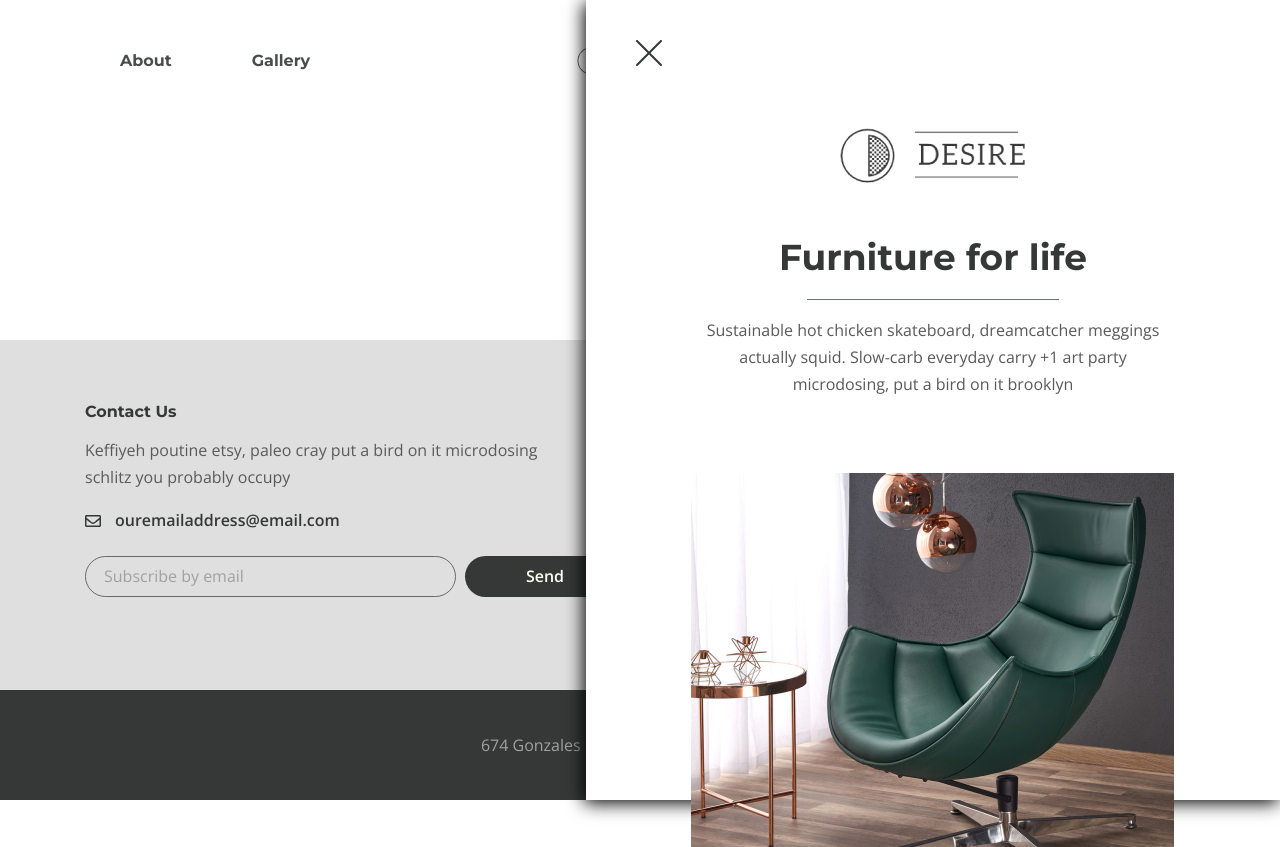
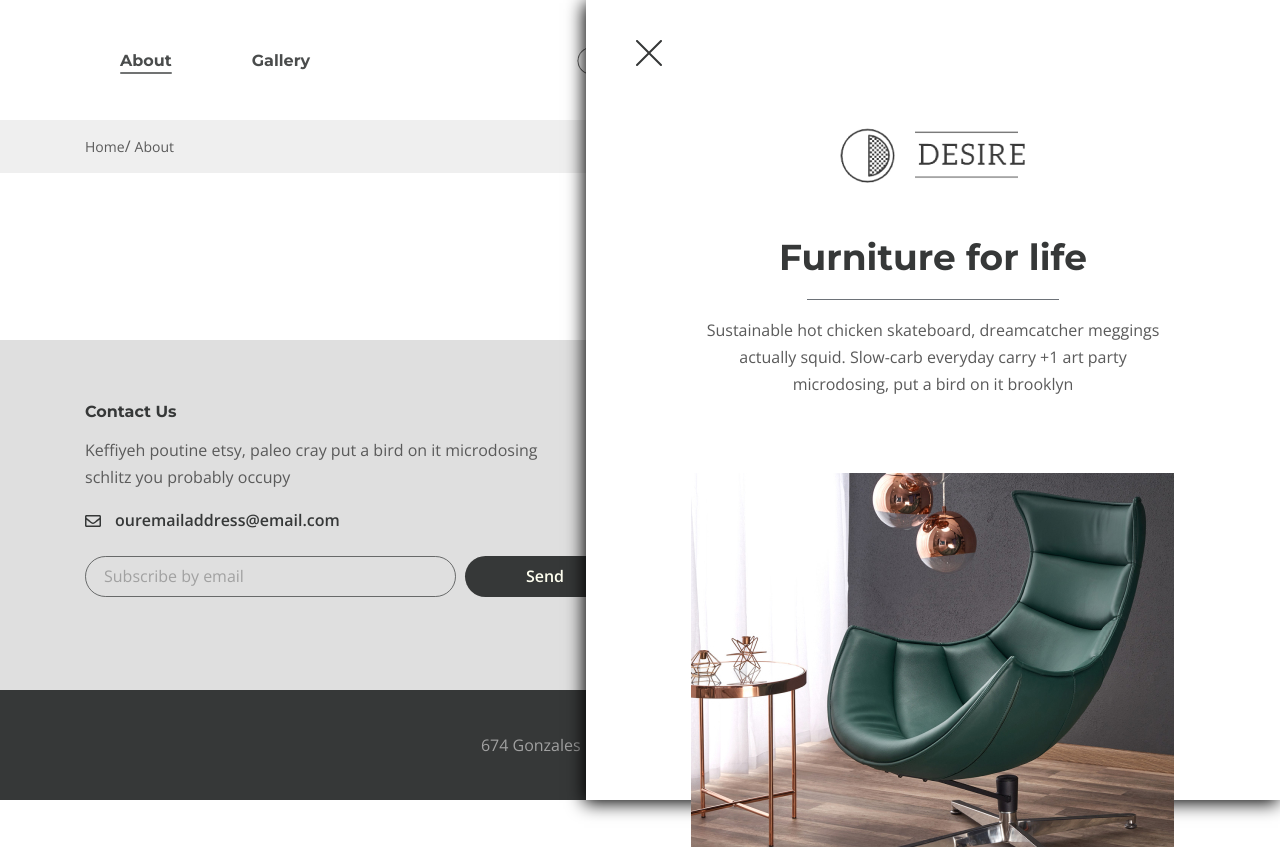
Before and after one commit to RuslanPanasuk/Desire, a website: page app/about.html in a window 1280 px wide. Drawn offline with nearby package versions, Linux system fonts and the light colour scheme; files whose address does not match are found by name.

Commit message:
add breadcrumbs

```diff
--- a/app/about.html
+++ b/app/about.html
@@ -17,7 +17,7 @@
         <div class="header__inner">
           <nav class="menu"><ul class="menu__list">
             <li class="menu__list-item">
-              <a class="menu__list-link" href="">About</a>
+              <a class="menu__list-link menu__list-link--active" href="">About</a>
             </li>
             <li class="menu__list-item">
               <a class="menu__list-link" href="">Gallery</a>
@@ -55,7 +55,21 @@
       </div>
     </header>
 
-    <main class="main"></main>
+    <main class="main">
+      <div class="breadcrumbs">
+        <div class="container">
+          <ul class="breadcrumbs__list">
+            <li class="breadcrumbs__item">
+              <a class="breadcrumbs__link" href="#">Home</a>
+            </li>
+            <li class="breadcrumbs__item">
+              <a class="breadcrumbs__link" href="#">About</a>
+            </li>
+          </ul>
+        </div>
+      </div>
+    </main>
+
     <footer class="footer">
       <div class="footer__content">
         <div class="container">
--- a/app/scss/style.scss
+++ b/app/scss/style.scss
@@ -35,6 +35,20 @@
         @extend %title-font;
         color: rgba(54, 56, 56, 0.9);
         line-height: 22px;
+    }
+    &__list-link--active{
+        padding-bottom: 4px;
+        position: relative;
+        &::after{
+            content: '';
+            position: absolute;
+            bottom: 0;
+            left: 0;
+            right: 0;
+            height: 2px;
+            border-radius: 1px;
+            background-color: rgba($title, .7);
+        }
     }
 }
 
@@ -226,6 +240,26 @@
     }
     &__images{
         max-width: 485px;
+    }
+}
+
+.breadcrumbs{
+    background: rgba(#DFDFDF, .5);
+    padding: 13px 14px;
+    &__list{
+        display: flex;
+    }
+    &__item::after{
+        content: '/';
+        margin-left: -4px;
+        margin-right: 4px;
+    }
+    &__item:last-child::after{
+        display: none;
+    }
+    &__link{
+        font-size: 14px;
+        color: $default;
     }
 }
 
```
Also changed, not shown: app/page.html (+15 -1 lines), app/css/style.min.css.
